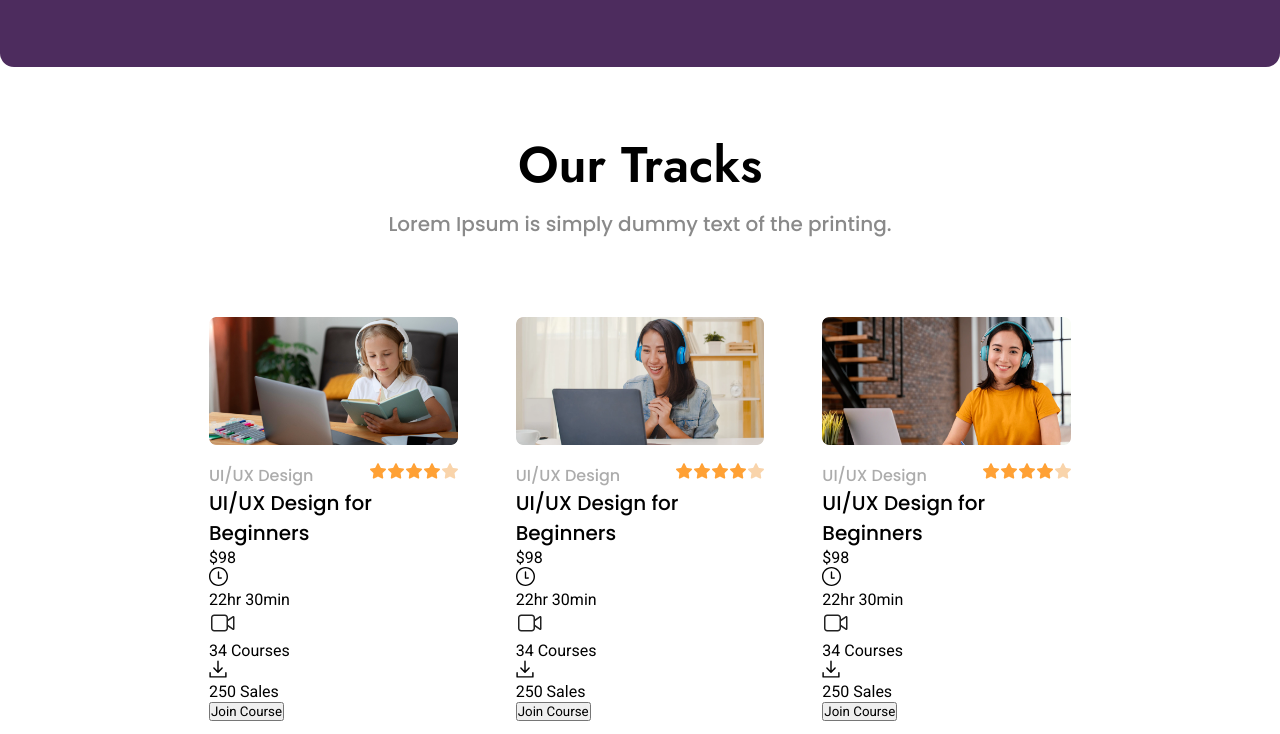
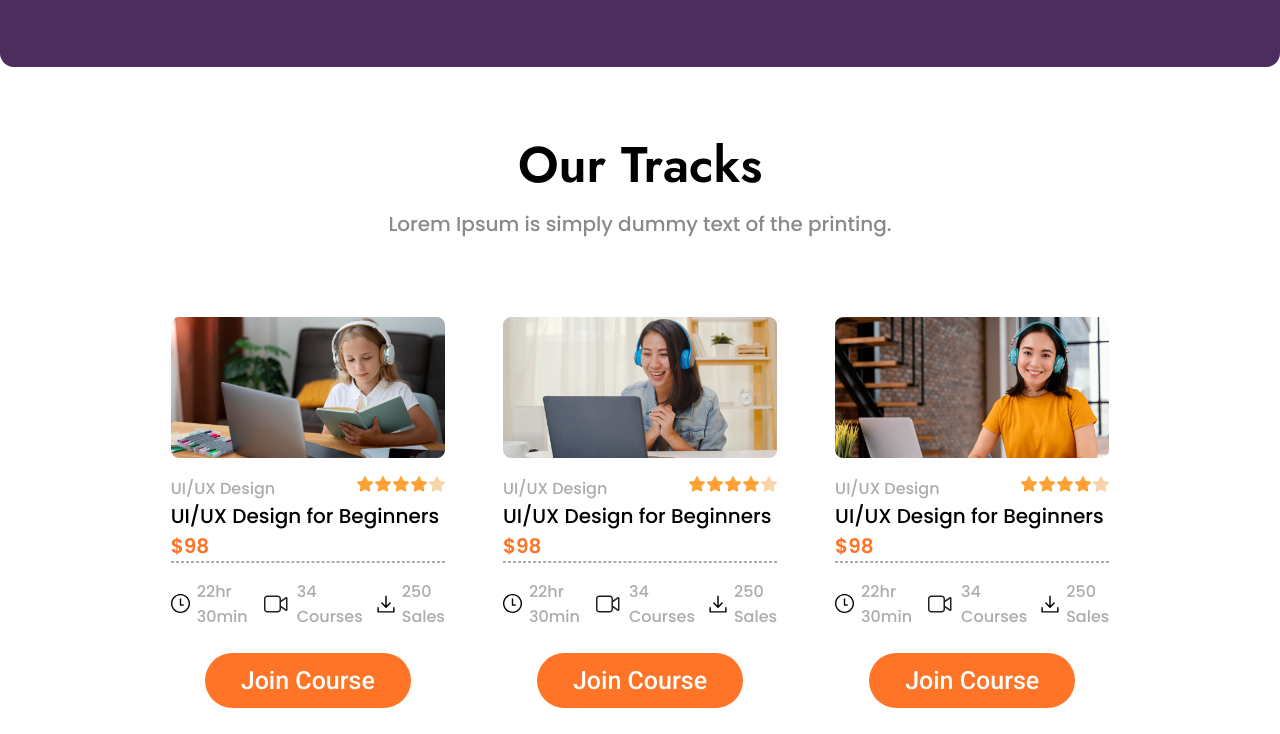
Before and after one commit to SnowYe749/Online-Education-site-figma, a plain HTML site: page index.html in a window 1280 px wide. Shown: the part 1180-1914 px from the top of the page. After the commit the page ends 1888 px from the top, so only its background shows below. Drawn offline with Linux system fonts and the light colour scheme.

Commit message:
finish tracks styling

```diff
--- a/index.html
+++ b/index.html
@@ -96,18 +96,18 @@
                         </div>
                     </div>
                     <h2 class="h2-track">UI/UX Design for Beginners</h2>
-                    <p class="price">$98</p>
+                    <p class="price">$98</p><hr>
                     <div class="hours">
-                        <img src="photo/tracks/time.svg" alt="">
+                        <img class="time" src="photo/tracks/time.svg" alt="">
                         <p>22hr 30min</p>
 
-                        <img src="photo/tracks/video.svg" alt="">
+                        <img class="video" src="photo/tracks/video.svg" alt="">
                         <p>34 Courses</p>
 
-                        <img src="photo/tracks/download.svg" alt="">
+                        <img class="download" src="photo/tracks/download.svg" alt="">
                         <p>250 Sales</p>
                     </div>
-                    <button class="btn-track">Join Course</button>
+                    <button class="btn-track" type="submit">Join Course</button>
                 </div>
 
                 <div class="track-card">
@@ -123,18 +123,18 @@
                         </div>
                     </div>
                     <h2 class="h2-track">UI/UX Design for Beginners</h2>
-                    <p class="price">$98</p>
+                    <p class="price">$98</p><hr>
                     <div class="hours">
-                        <img src="photo/tracks/time.svg" alt="">
+                        <img class="time" src="photo/tracks/time.svg" alt="">
                         <p>22hr 30min</p>
 
-                        <img src="photo/tracks/video.svg" alt="">
+                        <img class="video" src="photo/tracks/video.svg" alt="">
                         <p>34 Courses</p>
 
-                        <img src="photo/tracks/download.svg" alt="">
+                        <img class="download" src="photo/tracks/download.svg" alt="">
                         <p>250 Sales</p>
                     </div>
-                    <button class="btn-track">Join Course</button>
+                    <button class="btn-track" type="submit">Join Course</button>
                 </div>
 
                 <div class="track-card">
@@ -150,18 +150,18 @@
                         </div>
                     </div>
                     <h2 class="h2-track">UI/UX Design for Beginners</h2>
-                    <p class="price">$98</p>
+                    <p class="price">$98</p><hr>
                     <div class="hours">
-                        <img src="photo/tracks/time.svg" alt="">
+                        <img class="time" src="photo/tracks/time.svg" alt="">
                         <p>22hr 30min</p>
 
-                        <img src="photo/tracks/video.svg" alt="">
+                        <img class="video" src="photo/tracks/video.svg" alt="">
                         <p>34 Courses</p>
 
-                        <img src="photo/tracks/download.svg" alt="">
+                        <img class="download" src="photo/tracks/download.svg" alt="">
                         <p>250 Sales</p>
                     </div>
-                    <button class="btn-track">Join Course</button>
+                    <button class="btn-track" type="submit">Join Course</button>
                 </div>
             </div>
         </section>
--- a/style.css
+++ b/style.css
@@ -231,6 +231,11 @@
     width: 100%;
     max-width: 490px;
     padding: 13px 14px;
+    border-radius: 14px;
+    transition: box-shadow 800ms;
+    &:hover {
+        box-shadow: 0 4px 5px black;
+    }
 }
 
 .img-track-card {
@@ -267,3 +272,64 @@
     font-weight: 500;
     color: black;
 }
+
+.price {
+    font-family: "Poppins", sans-serif;
+    font-size: 20px;
+    font-weight: 600;
+    color: var(--text-orange);
+}
+
+hr {
+    border: 1px dashed #ACACAC;
+    margin-bottom: 16px;
+}
+
+.hours {
+    display: flex;
+    align-items: center;
+    gap: 14px;
+    margin-bottom: 24px;
+}
+
+.time {
+    width: 19px;
+    height: 19px;
+    margin-right: -7px;
+}
+
+.video {
+    width: 28px;
+    height: 28px;
+    margin-right: -7px;
+}
+
+.download {
+    width: 18px;
+    height: 18px;
+    margin-right: -7px;
+}
+
+.hours p {
+    font-family: "Poppins", sans-serif;
+    font-size: 16px;
+    font-weight: 500;
+    color: var(--text-gray);
+}
+
+.btn-track {
+    display: flex;
+    justify-content: center;
+    align-items: center;
+    padding: 13px 36px;
+    margin: 0 auto -37px auto;
+    height: 55px;
+    background-color: var(--text-orange);
+    font-size: 25px;
+    font-weight: 500;
+    color: white;
+    border: none;
+    outline: none;
+    border-radius: 96px;
+    cursor: pointer;
+}
```
